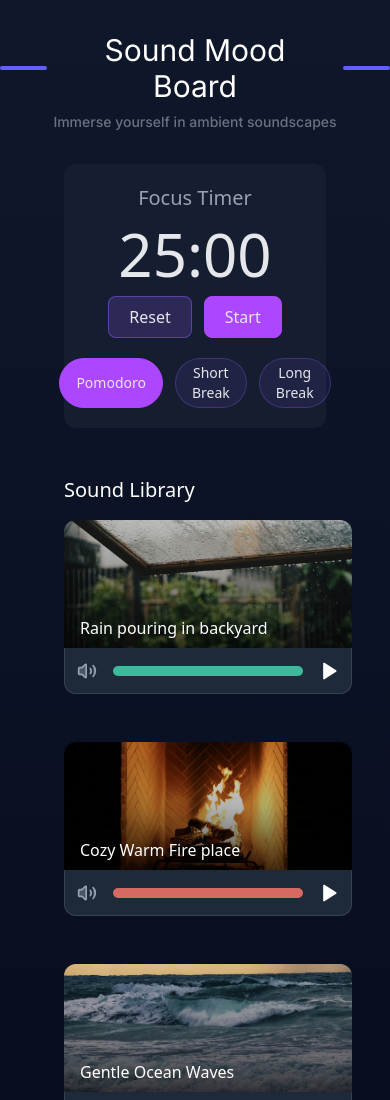
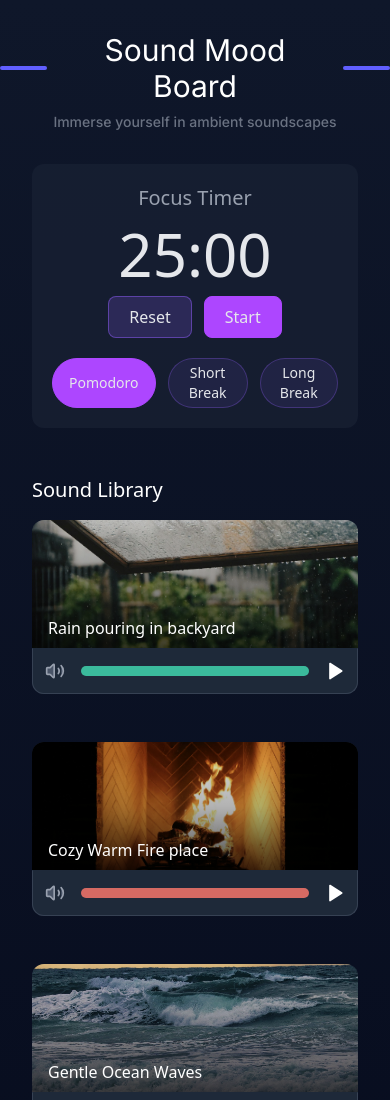
Before and after one commit to P1210/sound-mood-board, a React (Vite) app: page / in a window 390 px wide. Shown: the top 1100 px of the page. Built offline with nearby package versions, Linux system fonts and the light colour scheme.

Commit message:
Fix mobile view design.

```diff
--- a/src/App.jsx
+++ b/src/App.jsx
@@ -20,7 +20,7 @@ function App() {
           <div className="h-0.5 w-24 bg-gradient-to-l from-indigo-500 to-transparent ml-4"></div>
         </div> */}
       </header>
-      <div className="w-full px-16 mb-4 grid grid-cols-2">
+      <div className="w-full px-8 sm:px-16 mb-4 grid grid-cols-2">
         <FocusTimer />
       </div>
       <SoundView />
--- a/src/pages/SoundView.jsx
+++ b/src/pages/SoundView.jsx
@@ -3,7 +3,7 @@ import CardCarousel from "../components/CardCarousel";
 
 function SoundView() {
   return (
-    <div className="w-full pt-4 pb-8 px-16">
+    <div className="w-full pt-4 pb-8 px-8 sm:px-16">
       <div className="text-xl font-medium text-white pb-4">Sound Library</div>
       <CardCarousel />
     </div>
```
